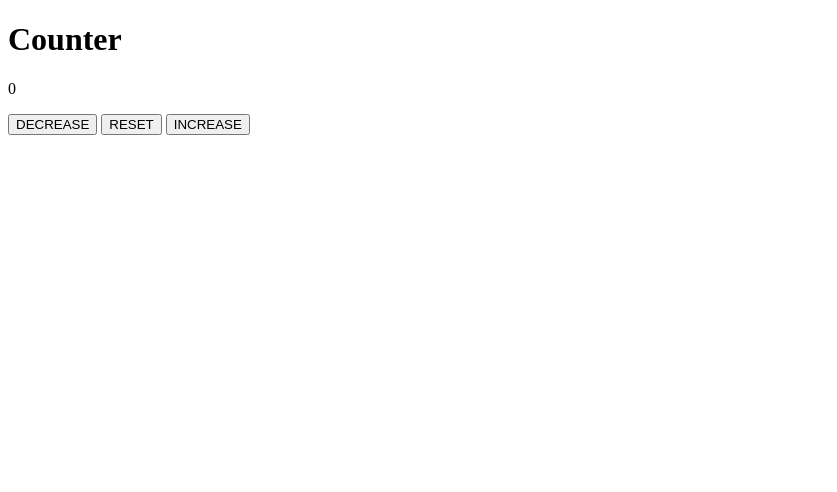
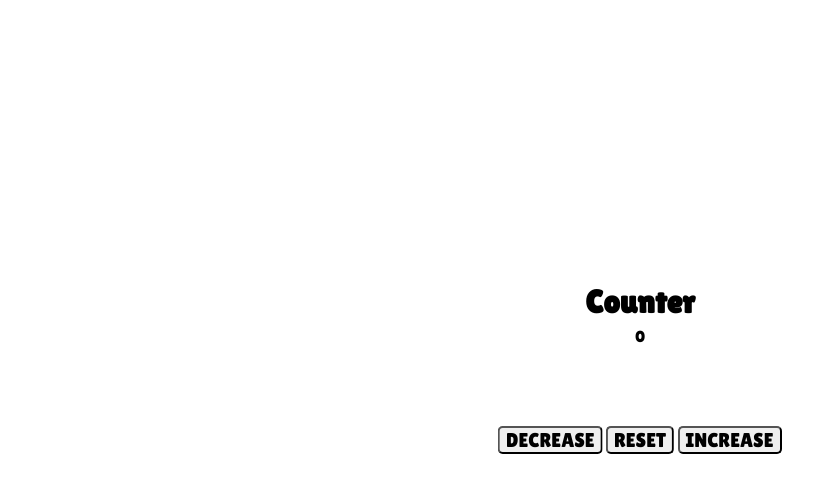
Before and after one commit to a-yousefi1/counter, a plain HTML site: page index.html in a window 1280 px wide. Shown: the whole page, without its empty margins (0-837 px from the left). Drawn offline with Linux system fonts and the light colour scheme.

Commit message:
buttons styled & font added

```diff
--- a/index.html
+++ b/index.html
@@ -4,15 +4,21 @@
     <meta charset="UTF-8" />
     <meta name="viewport" content="width=device-width, initial-scale=1.0" />
     <title>Counter</title>
+    <link rel="preconnect" href="https://fonts.googleapis.com" />
+    <link rel="preconnect" href="https://fonts.gstatic.com" crossorigin />
+    <link
+      href="https://fonts.googleapis.com/css2?family=Lilita+One&display=swap"
+      rel="stylesheet"
+    />
     <link rel="stylesheet" href="./style.css" />
   </head>
   <body>
-    <h1>Counter</h1>
-    <p>0</p>
+    <h1 class="centered-object">Counter</h1>
+    <p class="centered-object">0</p>
     <div>
-        <button>DECREASE</button>
-        <button>RESET</button>
-        <button>INCREASE</button>
+        <button class="decrease-button">DECREASE</button>
+        <button class="reset-button">RESET</button>
+        <button class="increase-button">INCREASE</button>
     </div>
     <script src="./script.js"></script>
   </body>
--- a/style.css
+++ b/style.css
@@ -0,0 +1,42 @@
+body{
+    font-family: 'Lilita One', sans-serif;
+}
+
+p{
+    top: 40% !important;
+}
+
+button{
+    font-family: 'Lilita One', sans-serif;
+    border-radius: 5px;
+    font-size: 20px;
+    position: absolute;
+    top: 55%;
+    transform: translate(-50%, -50%);
+    cursor: pointer;
+    transition: .4s ease;
+}
+
+button:hover{
+    background-color: black;
+    color: white;
+}
+
+.centered-object{
+    position: absolute;
+    top: 35%;
+    left: 50%;
+    transform: translate(-50%, -50%);
+}
+
+.decrease-button{
+    left: 43%;
+}
+
+.reset-button{
+    left: 50%;
+}
+
+.increase-button{
+    left: 57%;
+}
```
